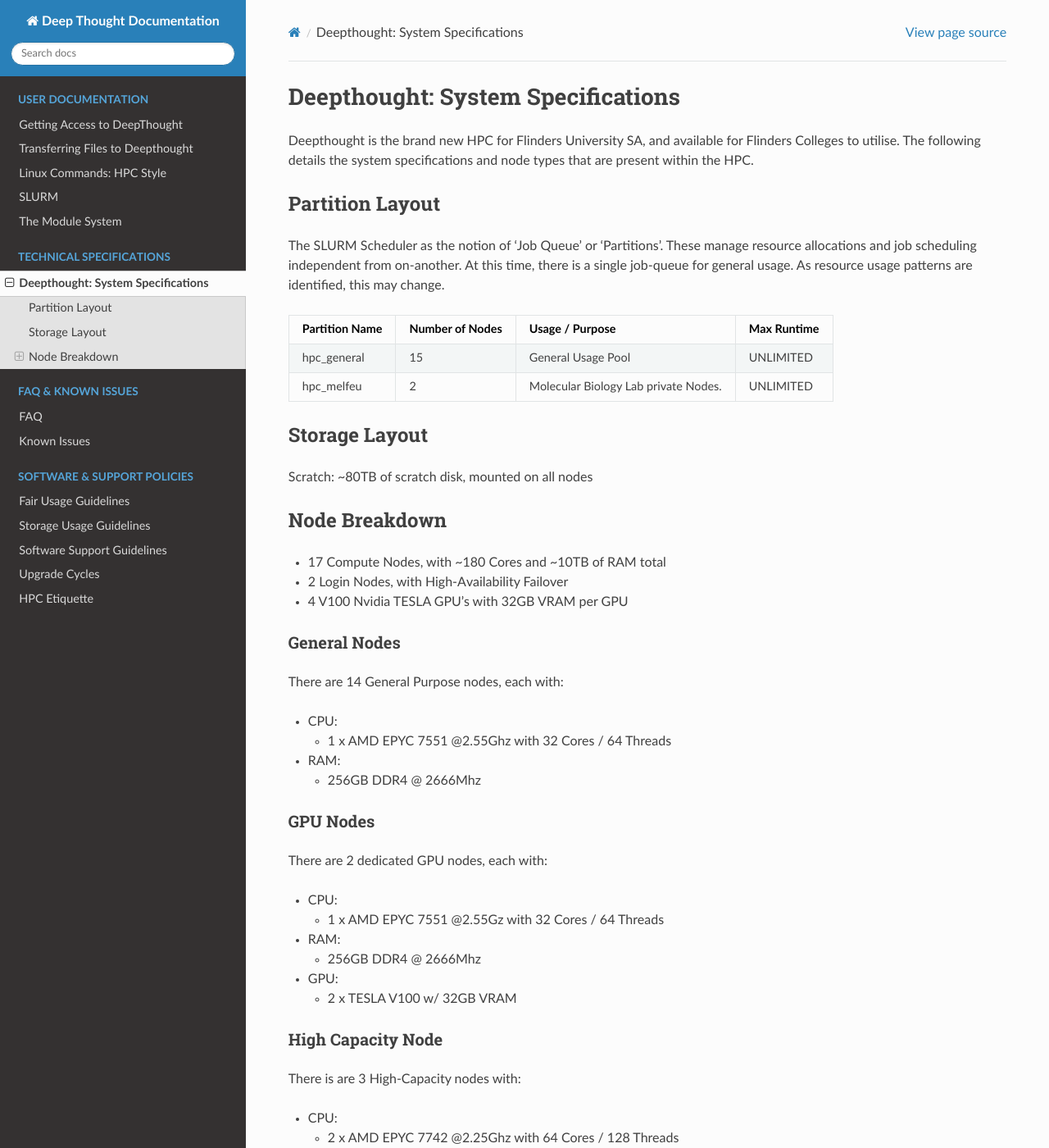
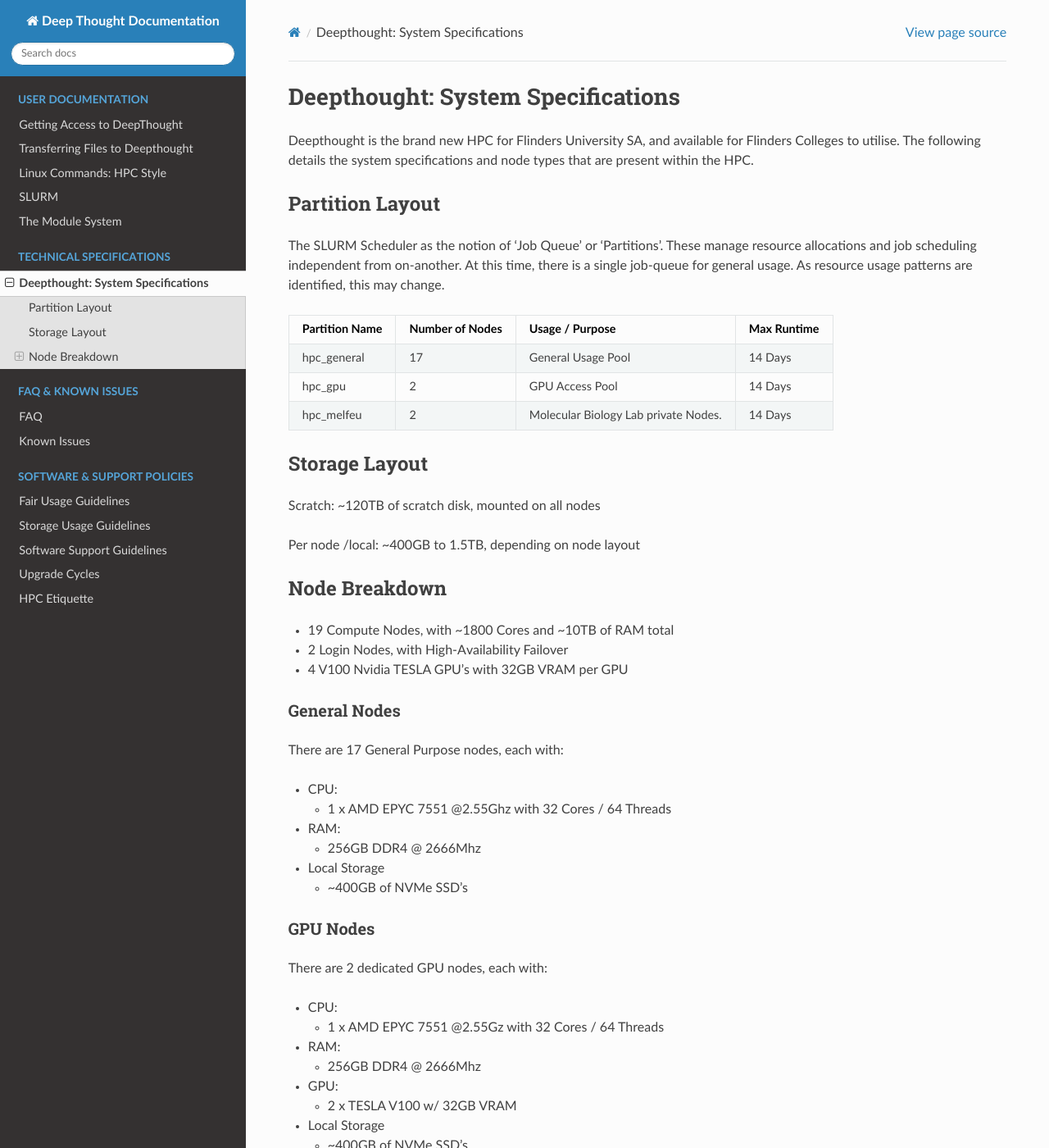
Before and after one commit to flindersuni/DeepThoughtHPC-docs, a Sphinx documentation site: the page built from docs/source/system/deepthoughspecifications.md, in a window 1280 px wide and 1400 px high. Shown: the whole window at 82% size. Built offline with Sphinx 7.4.7 and the Read the Docs theme 2.0.0, drawn with Linux system fonts in a browser that asks for light colours; some of the changed text lies outside the part shown.

Commit message:
chore(specification): Update specifcations re: new nodes

```diff
--- a/docs/source/system/deepthoughspecifications.md
+++ b/docs/source/system/deepthoughspecifications.md
@@ -8,27 +8,32 @@
 
 |Partition Name |   Number of Nodes |   Usage / Purpose                    | Max Runtime    |
 |---------------|   -------         |   ------                             | -----          |
-|hpc_general    |   15              | General Usage Pool                   | UNLIMITED      |
-|hpc_melfeu     |   2               | Molecular Biology Lab private Nodes. | UNLIMITED      |
+|hpc_general    |   17              | General Usage Pool                   | 14 Days      |
+|hpc_gpu  |2| GPU Access Pool | 14 Days
+|hpc_melfeu     |   2               | Molecular Biology Lab private Nodes. | 14 Days      |
 
 ## Storage Layout
 
-Scratch: ~80TB of scratch disk, mounted on all nodes
+Scratch: ~120TB of scratch disk, mounted on all nodes
+
+Per node /local: ~400GB to 1.5TB, depending on node layout
 
 ## Node Breakdown
 
-- 17 Compute Nodes, with ~180 Cores and ~10TB of RAM total
+- 19 Compute Nodes, with ~1800 Cores and ~10TB of RAM total
 - 2 Login Nodes, with High-Availability Failover
 - 4 V100 Nvidia TESLA GPU's with 32GB VRAM per GPU
 
 ### General Nodes
 
-There are 14 General Purpose nodes, each with:
+There are 17 General Purpose nodes, each with:
 
 - CPU:
   - 1 x AMD EPYC 7551 @2.55Ghz with 32 Cores / 64 Threads
 - RAM:
   - 256GB DDR4 @ 2666Mhz
+- Local Storage
+  - ~400GB of NVMe SSD's
 
 ### GPU Nodes
 
@@ -40,6 +45,8 @@
   - 256GB DDR4 @ 2666Mhz
 - GPU:
   - 2 x TESLA V100 w/ 32GB VRAM
+- Local Storage
+  - ~400GB of NVMe SSD's
 
 ### High Capacity Node
 
@@ -49,6 +56,8 @@
   - 2 x AMD EPYC 7742 @2.25Ghz with 64 Cores / 128 Threads
 - RAM:
   - 2TB (1.8TB) DDR4 @ 3200Mhz
+- Local Storage
+  - 1.5TB of NVMe SSD's
 
 ### Private Nodes
 
```
